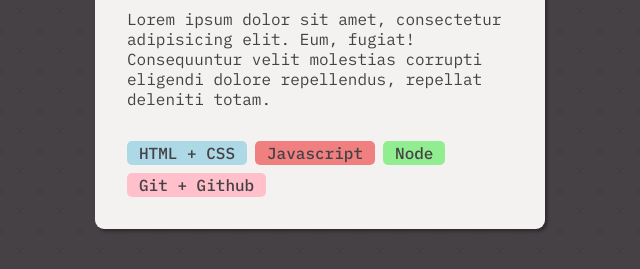
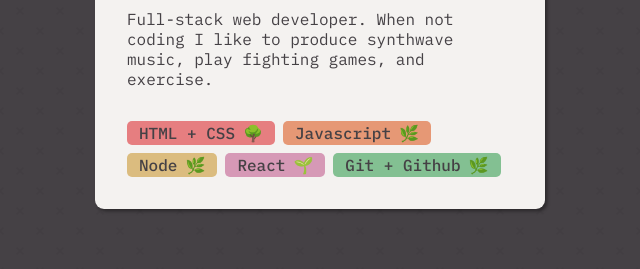
Before and after one commit to HallwayRaptor/profile-card, a React app: page / in a window 1280 px wide. Shown: the part 409-678 px from the top of the page, without its empty margins (320-960 px from the left). Built offline with nearby package versions, Linux system fonts and the light colour scheme.

Commit message:
convert skills to object

```diff
--- a/src/index.css
+++ b/src/index.css
@@ -1,5 +1,4 @@
 @import url("https://fonts.googleapis.com/css2?family=IBM+Plex+Mono:wght@300;400;500&display=swap");
-
 
 * {
 	margin: 0;
@@ -21,7 +20,7 @@
 .card {
 	border-radius: 9px;
 	overflow: hidden;
-  background-color: #F4F2F0;
+	background-color: #f4f2f0;
 	margin: 0 auto;
 	margin-top: 40px;
 	max-width: 450px;
@@ -43,8 +42,6 @@
 	padding: 24px 32px 32px 32px;
 }
 
-
-
 .skill-list {
 	list-style: none;
 	display: flex;
--- a/src/index.js
+++ b/src/index.js
@@ -1,6 +1,34 @@
-import React from 'react';
-import ReactDOM from 'react-dom/client';
-import './index.css';
+import React from "react";
+import ReactDOM from "react-dom/client";
+import "./index.css";
+
+const skills = [
+	{
+		skill: "HTML + CSS",
+		level: "advanced",
+		color: "#E67E80",
+	},
+	{
+		skill: "Javascript",
+		level: "intermediate",
+		color: "#E69875",
+	},
+	{
+		skill: "Node",
+		level: "intermediate",
+		color: "#DBBC7F",
+	},
+	{
+		skill: "React",
+		level: "beginner",
+		color: "#D699B6",
+	},
+	{
+		skill: "Git + Github",
+		level: "intermediate",
+		color: "#83C092",
+	},
+];
 
 const App = () => (
 	<div className="card">
@@ -9,32 +37,45 @@
 			<Description />
 		</div>
 		<div className="skill-list">
-			<Skill name="HTML + CSS" color="lightblue" />
-			<Skill name="Javascript" color="lightcoral" />
-			<Skill name="Node" color="lightgreen" />
-			<Skill name="Git + Github" color="pink" />
+			{skills.map((skill) => (
+				<Skill skillObj={skill} key={skill.name} />
+			))}
 		</div>
 	</div>
 );
 
-const Avatar = () =>
-  <img className='avatar' src="avatar.png" alt="Raptor" srcset="" />
+const Skill = ({ skillObj }) => {
+	const level = {
+		advanced: "🌳",
+		intermediate: "🌿",
+		beginner: "🌱",
+	};
 
-const Description = () =>
-  <div>
-    <h1>hallwayRaptor</h1>
-    <p>Lorem ipsum dolor sit amet, consectetur adipisicing elit. Eum, fugiat! Consequuntur velit molestias corrupti eligendi dolore repellendus, repellat deleniti totam.</p>
-  </div>
+	return (
+		<div className="skill" style={{ backgroundColor: skillObj.color }}>
+			<span>{skillObj.skill}</span>
+			<span>{`${level[skillObj.level]}`}</span>
+		</div>
+	);
+};
 
-const Skill = (props) => (
-  <div className="skill" style={{backgroundColor: props.color}}><span>{props.name}</span></div>
+const Avatar = () => (
+	<img className="avatar" src="avatar.png" alt="Raptor" srcset="" />
 );
 
+const Description = () => (
+	<div>
+		<h1>hallwayRaptor</h1>
+		<p>
+			Full-stack web developer. When not coding I like to produce synthwave
+			music, play fighting games, and exercise.
+		</p>
+	</div>
+);
 
-
-const root = ReactDOM.createRoot(document.getElementById('root'));
+const root = ReactDOM.createRoot(document.getElementById("root"));
 root.render(
-  <React.StrictMode>
-    <App />
-  </React.StrictMode>
+	<React.StrictMode>
+		<App />
+	</React.StrictMode>
 );
```
Lines whose indentation alone changed are shown as unchanged.
